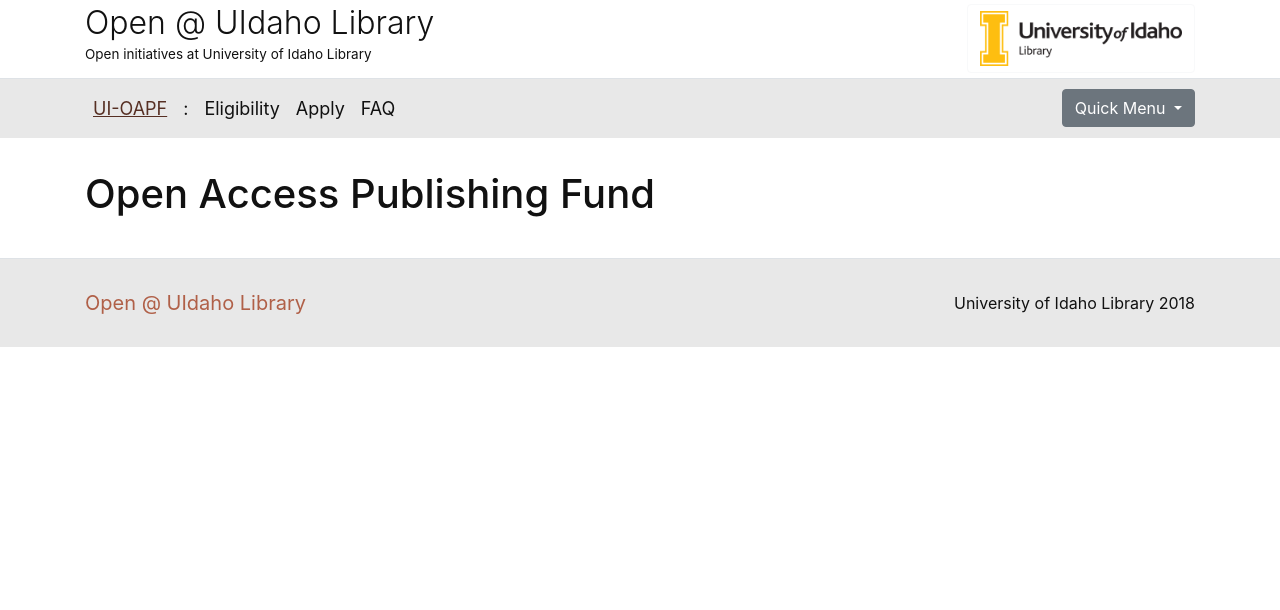
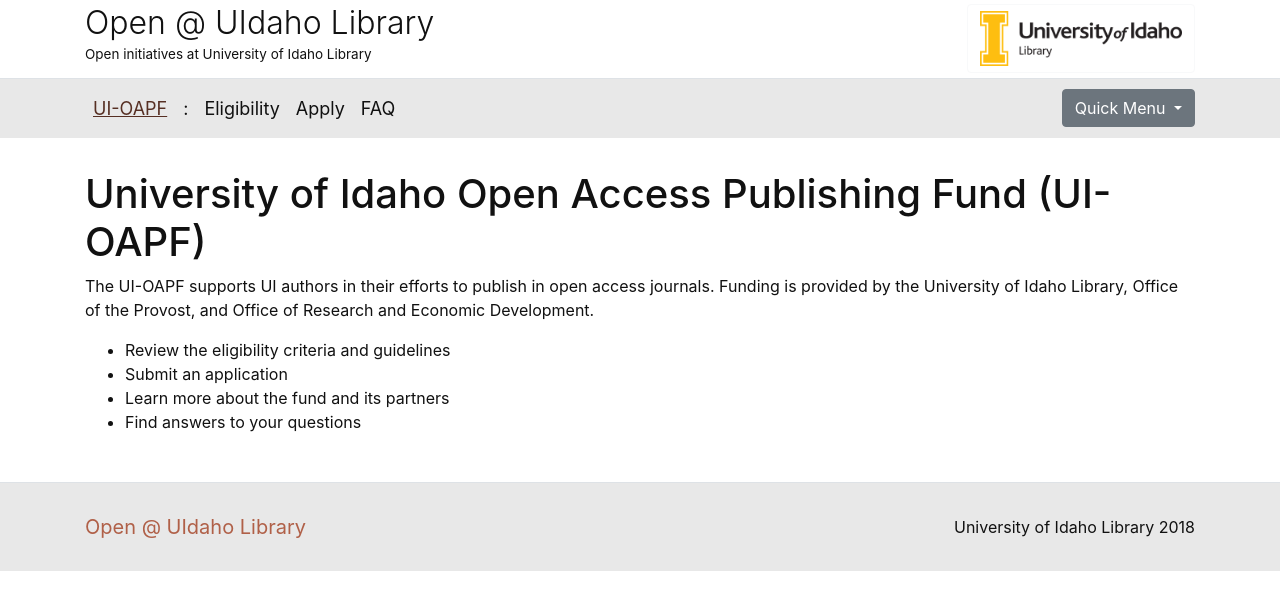
Before and after one commit to uidaholib/open_source, a Jekyll site: the page built from oapf/index.md, in a window 1280 px wide. Shown: the top 610 px of the page. Built offline with Jekyll 4.4.1, drawn with Linux system fonts in a browser that asks for light colours.

Commit message:
add brief description of UI-OAPF and partners

```diff
--- a/oapf/index.md
+++ b/oapf/index.md
@@ -4,4 +4,10 @@
 permalink: /oapf/
 ---
 
-# {{ page.title }}
+# University of Idaho Open Access Publishing Fund (UI-OAPF)
+The UI-OAPF supports UI authors in their efforts to publish in open access journals. Funding is provided by the University of Idaho Library, Office of the Provost, and Office of Research and Economic Development.
+
+* Review the eligibility criteria and guidelines
+* Submit an application
+* Learn more about the fund and its partners
+* Find answers to your questions
```
